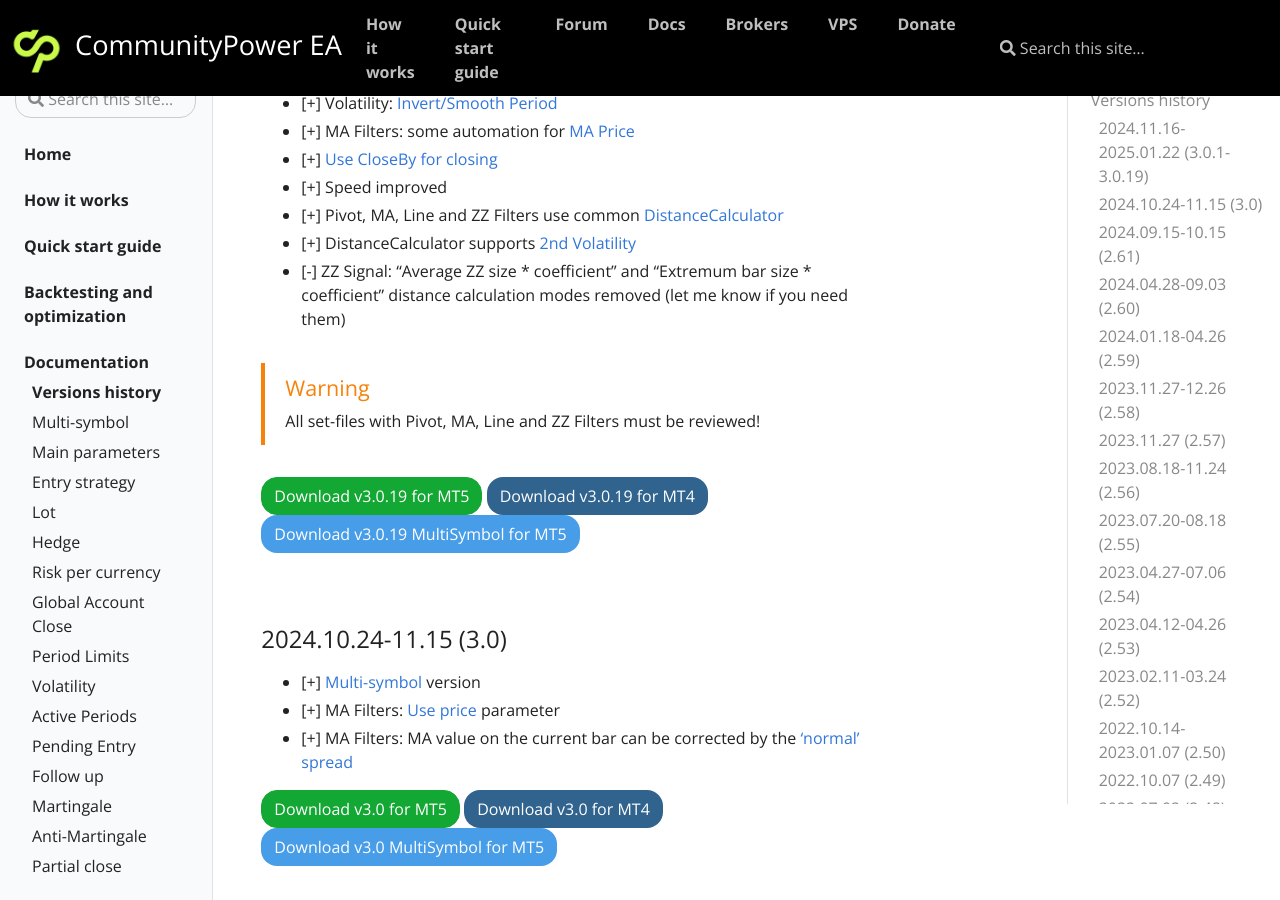
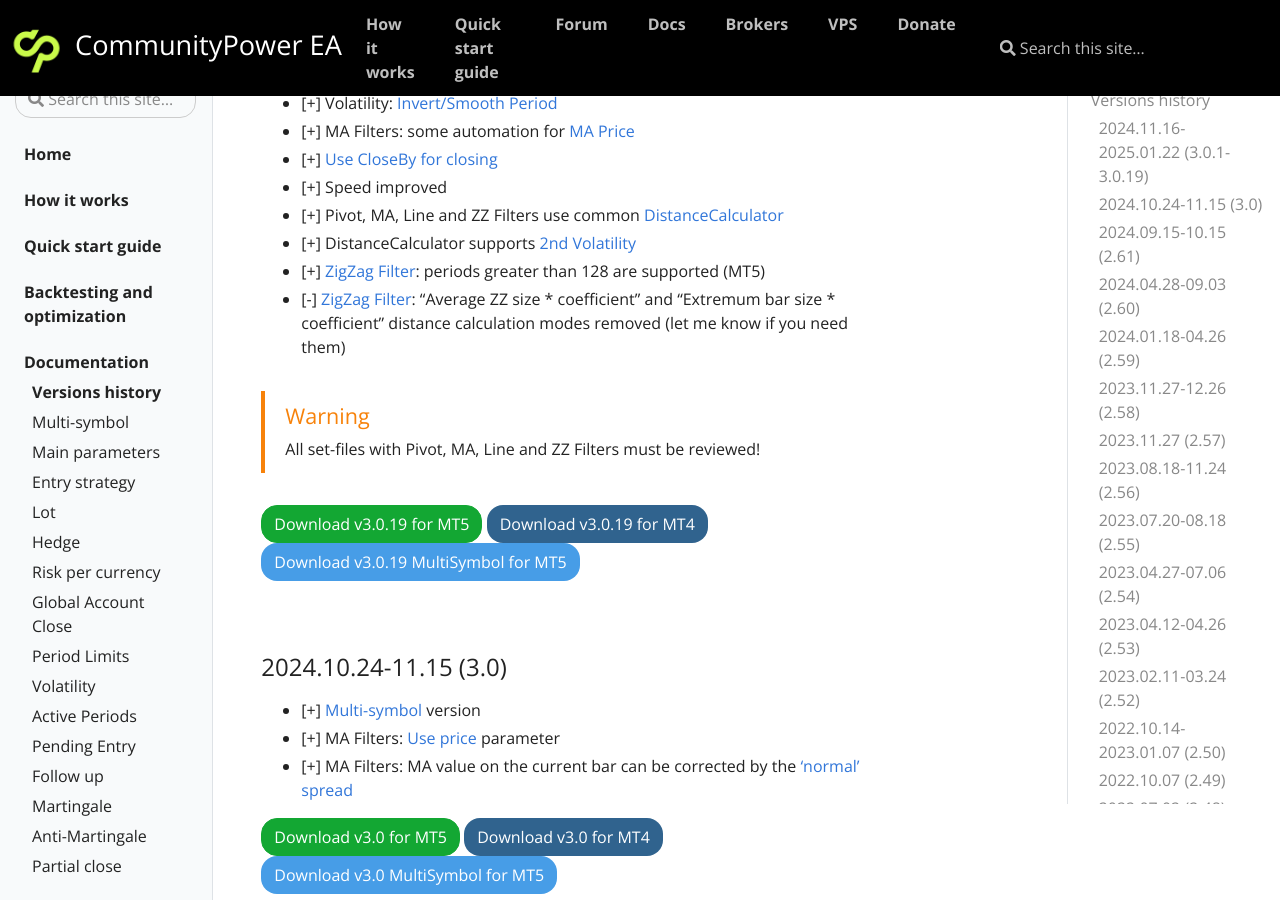
Before and after one commit to komposter/CommunityPowerEA.com, a Jekyll site: the page built from _docs/versions-history.md, in a window 1280 px wide and 900 px high, scrolled down 337 px. Built offline with Jekyll 4.4.1, drawn with Linux system fonts in a browser that asks for light colours; some of the changed text lies outside the part shown.

Commit message:
Content change

```diff
--- a/_docs/versions-history.md
+++ b/_docs/versions-history.md
@@ -20,7 +20,8 @@
 * [+] Speed improved
 * [+] Pivot, MA, Line and ZZ Filters use common [DistanceCalculator](/docs/volatility)
 * [+] DistanceCalculator supports [2nd Volatility](/docs/volatility#2nd-volatility-indicator)
-* [-] ZZ Signal: "Average ZZ size * coefficient" and "Extremum bar size * coefficient" distance calculation modes removed (let me know if you need them)
+* [+] [ZigZag Filter](/docs/signals-and-filters#zigzag-filter): periods greater than 128 are supported (MT5)
+* [-] [ZigZag Filter](/docs/signals-and-filters#zigzag-filter): "Average ZZ size * coefficient" and "Extremum bar size * coefficient" distance calculation modes removed (let me know if you need them)
 
 {% include alert.html type="warning" title="Warning" content="All set-files with Pivot, MA, Line and ZZ Filters must be reviewed!" %}
 
@@ -334,7 +335,7 @@
 <br />
 
 ### 2022.02.02 (2.43)
-* [+] Improved ZZ signal with visualization
+* [+] Improved [ZigZag Filter](/docs/signals-and-filters#zigzag-filter) with visualization
 * [+] Binance: more stable connection to the Binance Trade Manager
 
 [<button class="btn btn-success">Download v2.43 for MT5</button>]({{site.baseurl}}/assets/EAs/CommunityPower 2.43.ex5)
```
Also changed, not shown: 1 other file.
